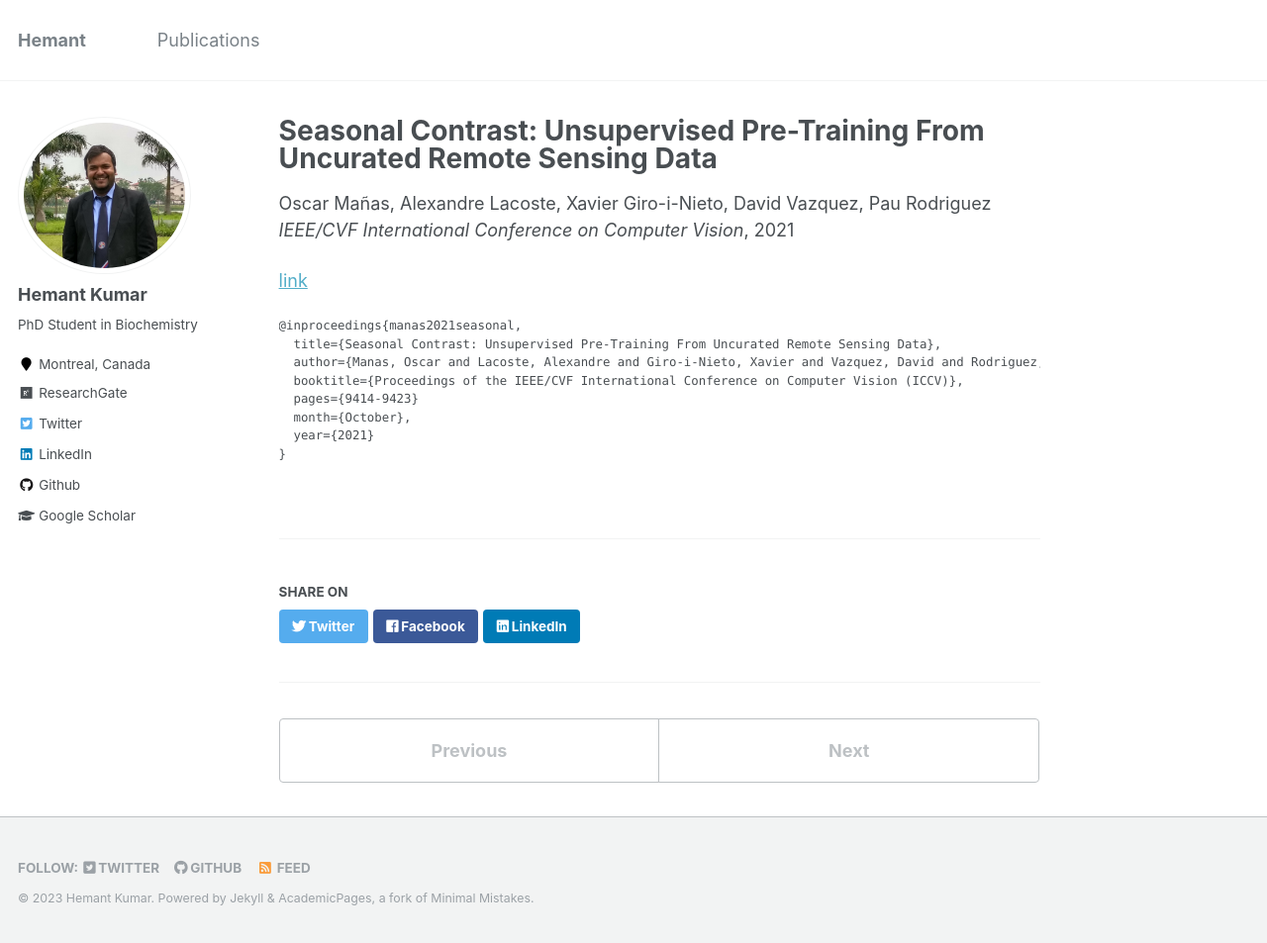
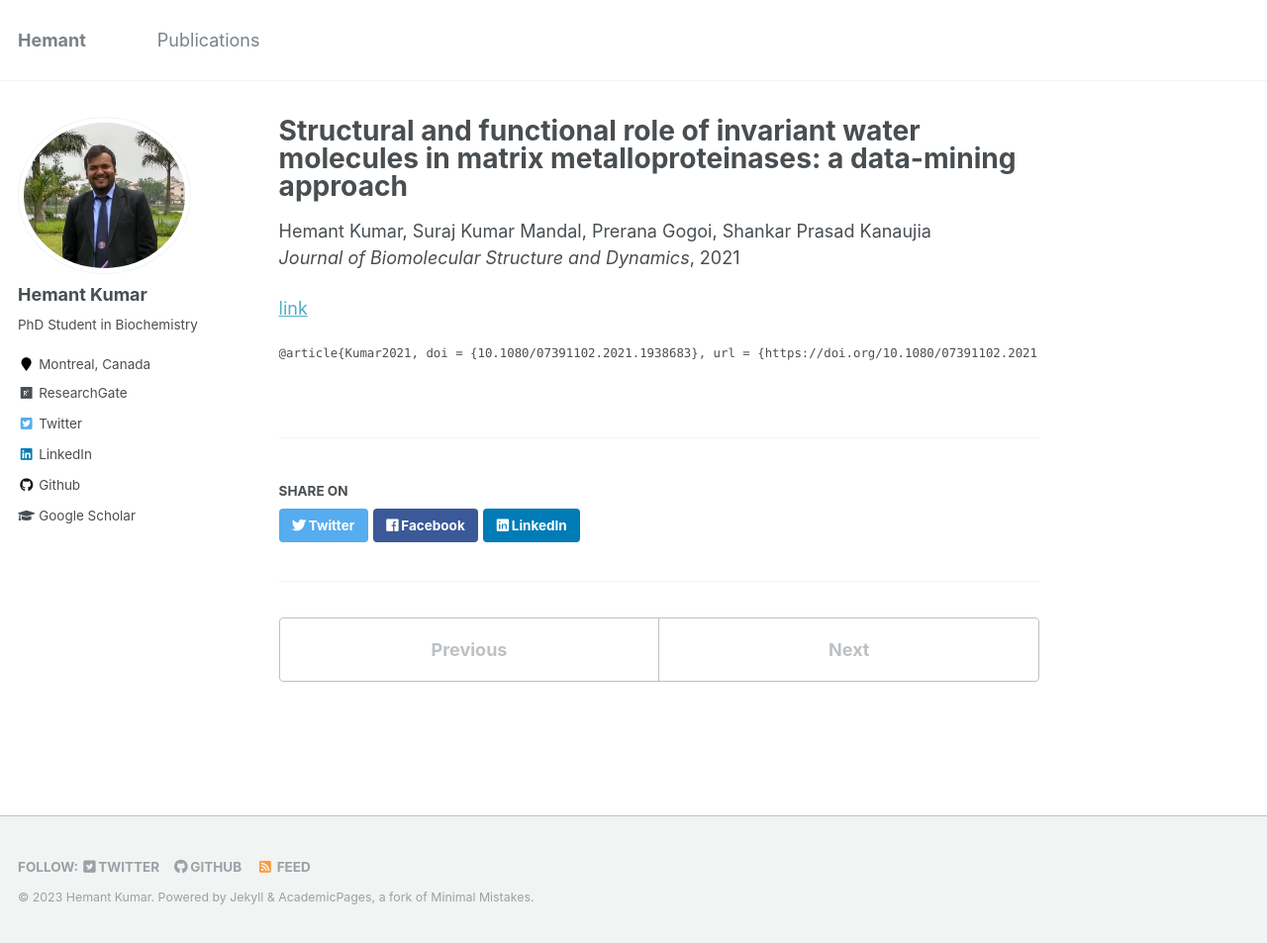
Before and after one commit to hemantkiitg/hemantkiitg.github.io, a Jekyll site: the page built from _publications/2021-03-manas2021seasonal.md, in a window 1280 px wide and 953 px high. Shown: the whole window at 99% size. Built offline with Jekyll 4.4.1, drawn with Linux system fonts in a browser that asks for light colours.

Commit message:
Update 2021-03-manas2021seasonal.md

```diff
--- a/_publications/2021-03-manas2021seasonal.md
+++ b/_publications/2021-03-manas2021seasonal.md
@@ -1,10 +1,22 @@
 ---
-title: "Seasonal Contrast: Unsupervised Pre-Training From Uncurated Remote Sensing Data"
+title: "Structural and functional role of invariant water molecules in matrix metalloproteinases: a data-mining approach"
 collection: publications
 permalink: /publication/2021-03-manas2021seasonal
 year: 2021
-venue: 'IEEE/CVF International Conference on Computer Vision'
-authors: 'Oscar Mañas, Alexandre Lacoste, Xavier Giro-i-Nieto, David Vazquez, Pau Rodriguez'
-paperurl: 'https://openaccess.thecvf.com/content/ICCV2021/html/Manas_Seasonal_Contrast_Unsupervised_Pre-Training_From_Uncurated_Remote_Sensing_Data_ICCV_2021_paper.html'
-bibtex: "@inproceedings{manas2021seasonal,\n  title={Seasonal Contrast: Unsupervised Pre-Training From Uncurated Remote Sensing Data},\n  author={Manas, Oscar and Lacoste, Alexandre and Giro-i-Nieto, Xavier and Vazquez, David and Rodriguez, Pau},\n  booktitle={Proceedings of the IEEE/CVF International Conference on Computer Vision (ICCV)},\n  pages={9414-9423}\n  month={October},\n  year={2021}\n}"
+venue: 'Journal of Biomolecular Structure and Dynamics'
+authors: 'Hemant Kumar, Suraj Kumar Mandal, Prerana Gogoi, Shankar Prasad Kanaujia'
+paperurl: 'https://www.tandfonline.com/doi/full/10.1080/07391102.2021.1938683'
+bibtex: "@article{Kumar2021,
+  doi = {10.1080/07391102.2021.1938683},
+  url = {https://doi.org/10.1080/07391102.2021.1938683},
+  year = {2021},
+  month = jun,
+  publisher = {Informa {UK} Limited},
+  volume = {40},
+  number = {20},
+  pages = {10074--10085},
+  author = {Hemant Kumar and Suraj Kumar Mandal and Prerana Gogoi and Shankar Prasad Kanaujia},
+  title = {Structural and functional role of invariant water molecules in matrix metalloproteinases: a data-mining approach},
+  journal = {Journal of Biomolecular Structure and Dynamics}
+}"
 ---
```
